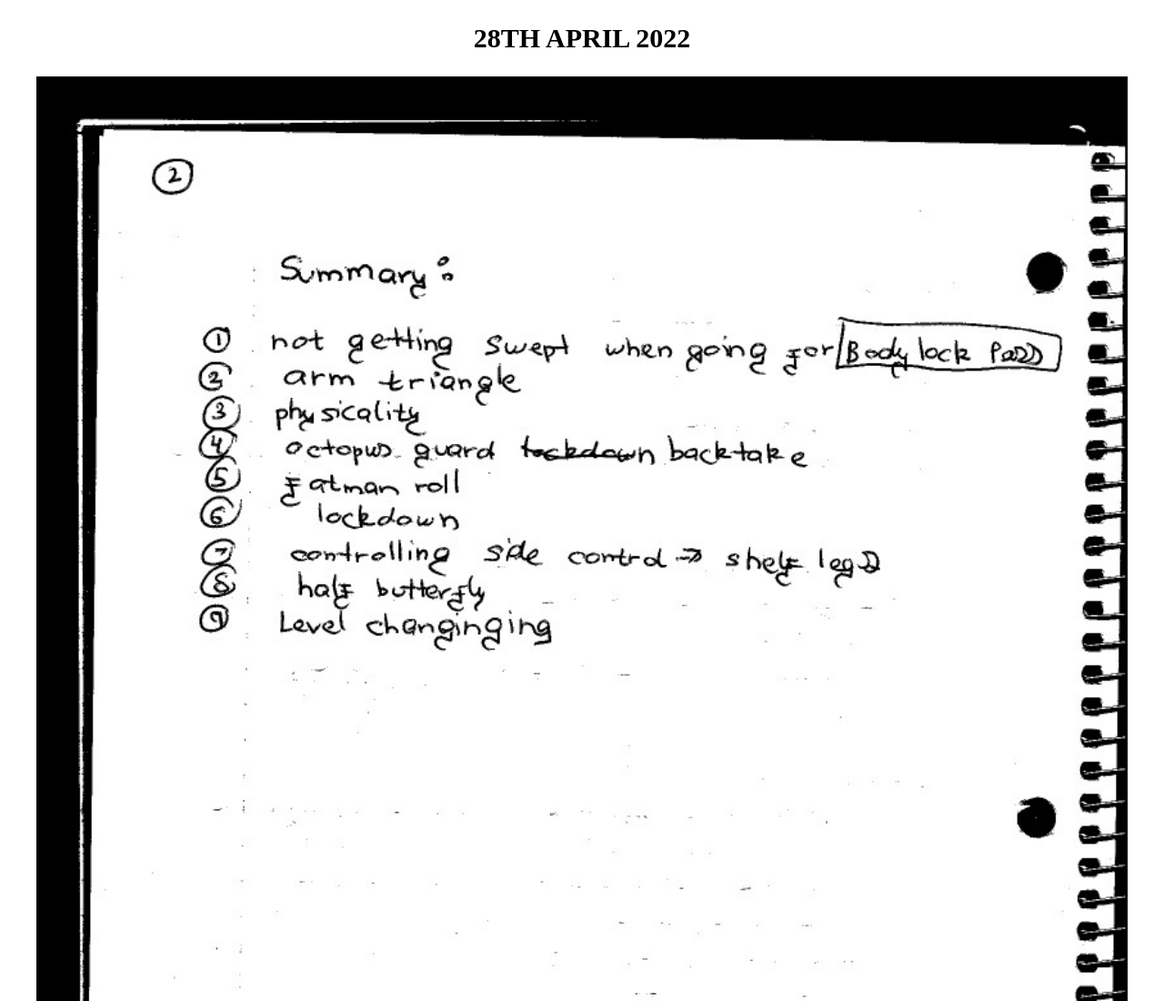
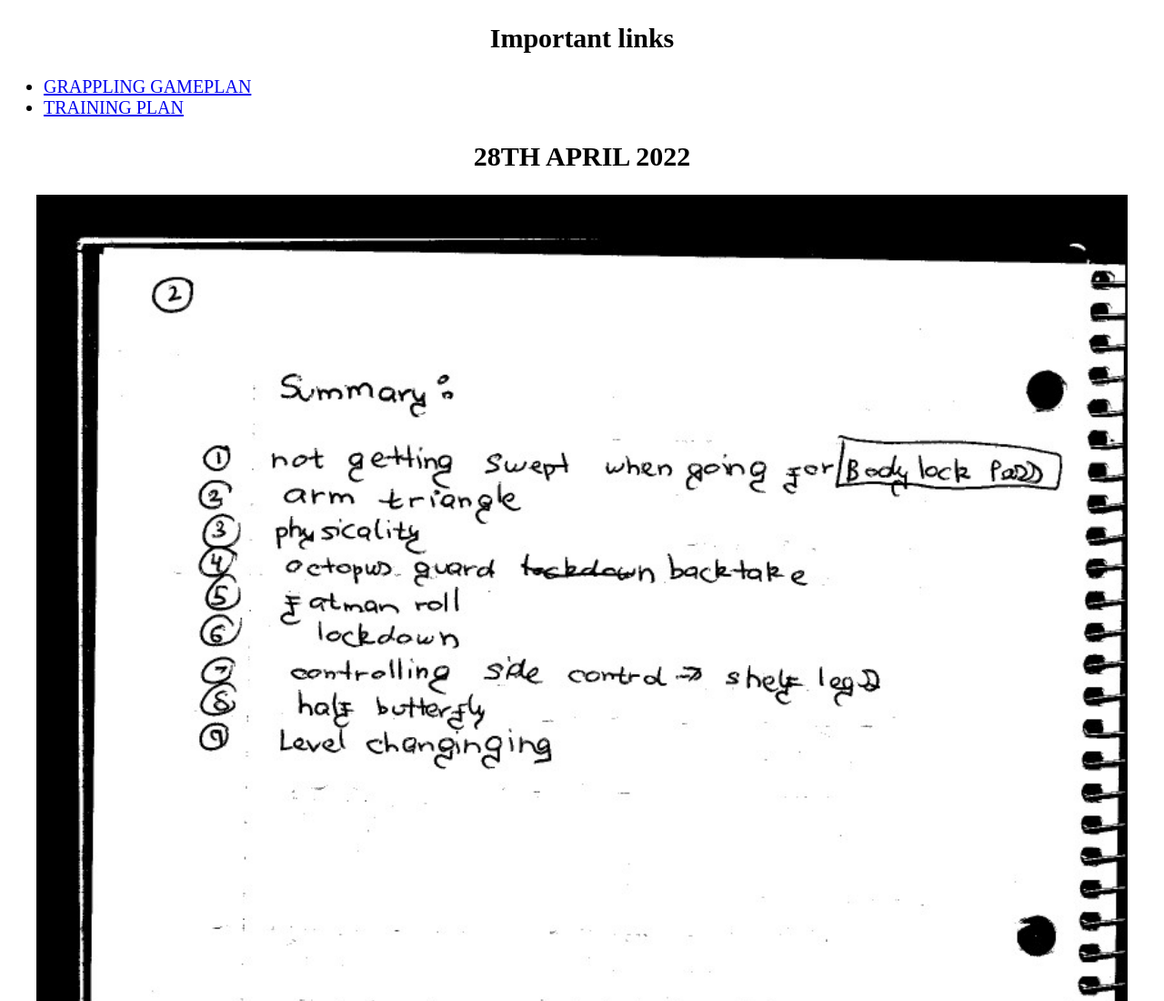
Before and after one commit to PiperRc/Grappling-Notes, a plain HTML site: page index.html in a window 1280 px wide. Shown: the top 1100 px of the page at 91% size. Drawn offline with Linux system fonts and the light colour scheme.

Commit message:
Add files via upload

```diff
--- a/index.html
+++ b/index.html
@@ -12,6 +12,19 @@
 
 <body>
     <main>
+
+        <section>
+            <h1>Important links</h1>
+           <ul>
+               <li>
+                   <a href="https://docs.google.com/document/d/1q0Y3EDjuIaDEHDQySUcDEpzrTH9OP_3l5--nP7Udhk4/edit">GRAPPLING GAMEPLAN</a>
+               </li>
+
+              <li>
+                  <a href="https://docs.google.com/document/d/18QX7cO1hLL6coLu0HBsd5O7i18AQXwXZ3lWXWQU3fI4/edit">TRAINING PLAN</a>
+              </li>
+           </ul>
+        </section>
         <section class="April28th2022">
 
             <h1>28TH APRIL 2022</h1>
```
